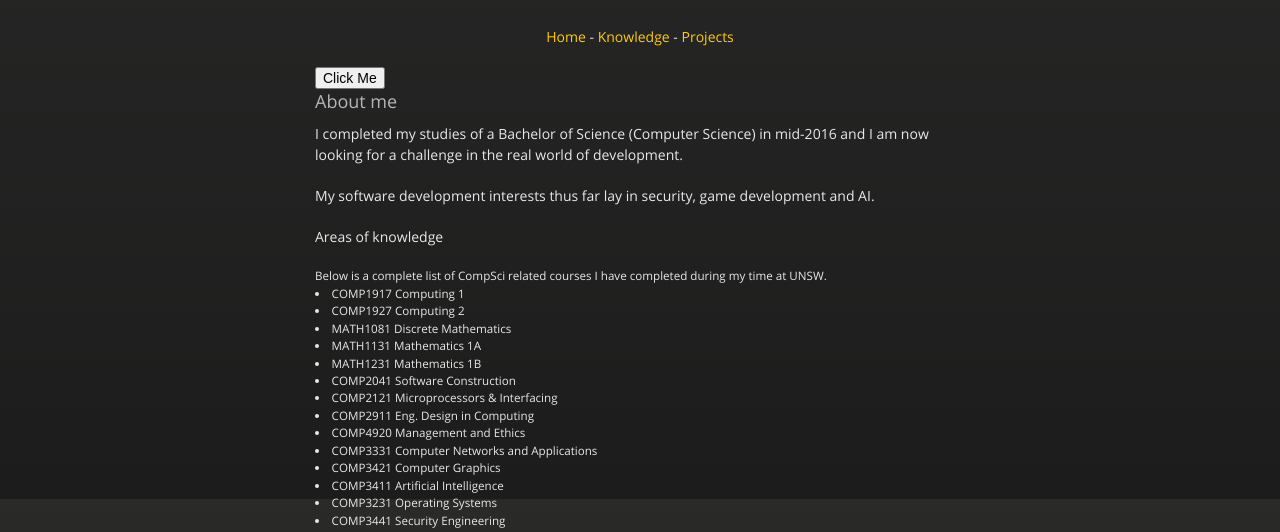
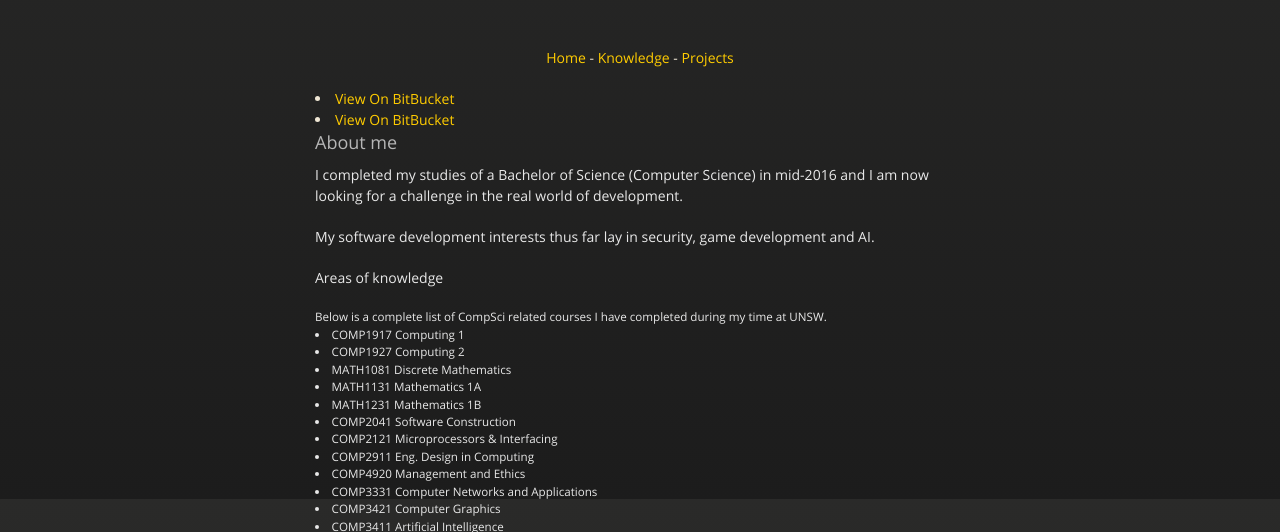
Before and after one commit to mattquigley/mattquigley.github.io, a plain HTML site: page index.html in a window 1280 px wide. Shown: the part 301-833 px from the top of the page. Drawn offline with nearby package versions, Linux system fonts and the light colour scheme.

Commit message:
Update index.html

```diff
--- a/index.html
+++ b/index.html
@@ -17,7 +17,7 @@
     <meta name="viewport" content="width=device-width, initial-scale=1, user-scalable=no">
 
   </head>
-  <body>
+  <body>B
       <div id="header">
         <nav>
           <li class="fork"><a href="https://bitbucket.org/BBK2015/">View On BitBucket</a></li>
@@ -44,8 +44,8 @@
         </center>
         </p>
 
-        <button class="button">Click Me</button>
-
+          <li class="fork"><a href="https://bitbucket.org/BBK2015/">View On BitBucket</a></li>
+          <li class="fork"><a href="https://bitbucket.org/BBK2015/">View On BitBucket</a></li>
 
         <h3>
         <a id="about" class="anchor" href="#about" aria-hidden="true"><span aria-hidden="true" class="octicon octicon-link"></span></a>About me</h3>
```
